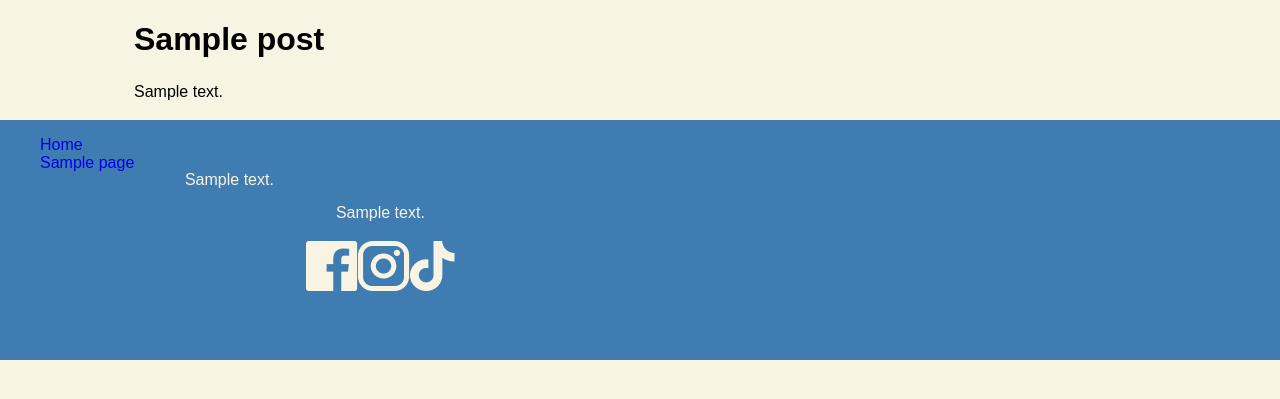
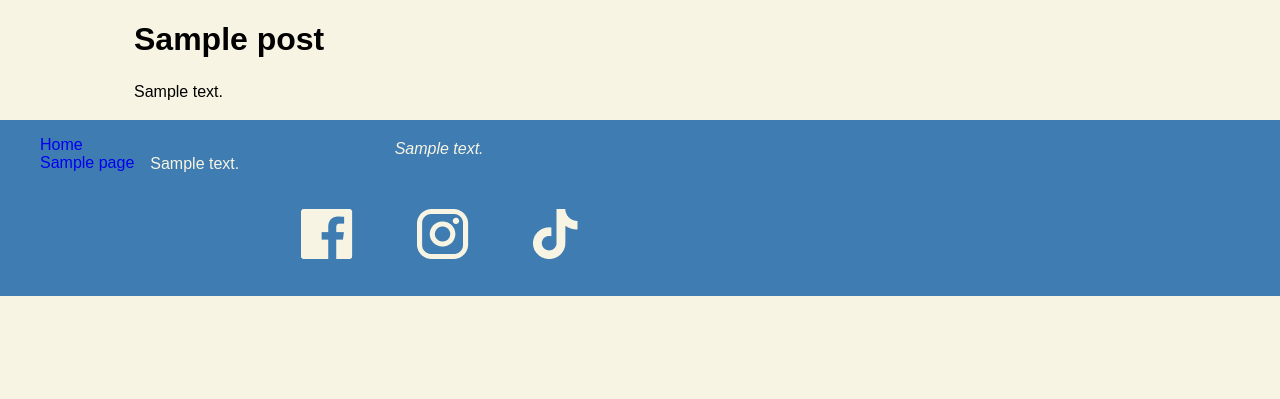
Before and after one commit to FrederikkeEbbe/wp-content, a WordPress theme: the page made by themes/mgf_theme/page.php in a window 1280 px wide. Shown: the part 70-469 px from the top of the page. Run offline with PHP 8.4 and a stand-in for WordPress, Linux system fonts and the light colour scheme; the site name, menu and one post (Sample post) are stand-ins, and other content is empty; some web fonts are replaced.

Commit message:
FOOTERFUCKINGDONE

```diff
--- a/themes/mgf_theme/css/main.css
+++ b/themes/mgf_theme/css/main.css
@@ -131,7 +131,7 @@ footer{
 
 .footersection{
     color: var(--latte);
-    padding: 2rem;
+    padding: 1rem;
 }
 
 .footersection h3{
@@ -140,11 +140,18 @@ footer{
 }
 
 .somefooter{
+    text-align: center;
     color: var(--latte);
     display: flex;
     flex-direction: column;
     justify-content: center;
     align-items: center;
+    font-style: italic;
+    font-weight: 500;
+}
+
+.somefooter img{
+    padding: 2rem;
 }
 
 
```
